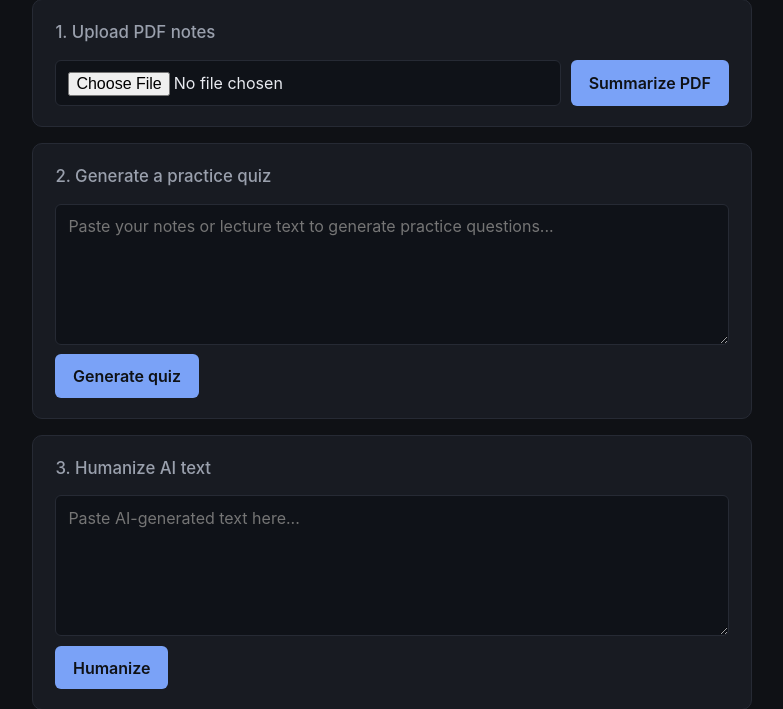
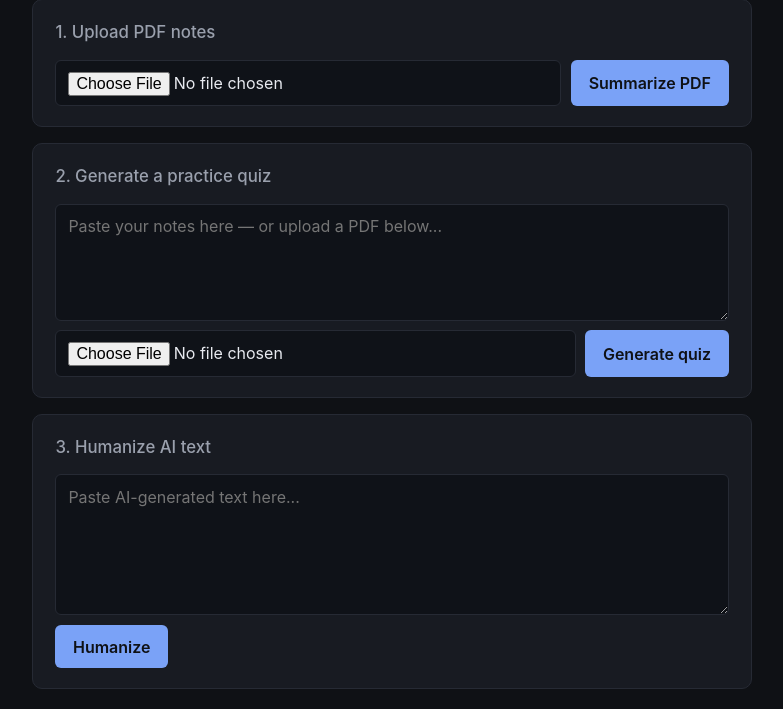
Before and after one commit to fmehdiyeva/student-summary-app, a Flask app: page / in a window 1280 px wide. Shown: the part 287-996 px from the top of the page, without its empty margins (248-1031 px from the left). Run offline with Flask 3, Linux system fonts and the light colour scheme.

Commit message:
Quiz: accept PDF upload in addition to pasted text

```diff
--- a/app.py
+++ b/app.py
@@ -7,7 +7,13 @@ from flask_limiter import Limiter
 from flask_limiter.util import get_remote_address
 from werkzeug.utils import secure_filename
 
-from summarizer import generate_quiz, humanize_text, summarize_pdf, summarize_youtube
+from summarizer import (
+    generate_quiz,
+    humanize_text,
+    quiz_from_pdf,
+    summarize_pdf,
+    summarize_youtube,
+)
 
 UPLOAD_DIR = Path(__file__).parent / "uploads"
 UPLOAD_DIR.mkdir(exist_ok=True)
@@ -86,11 +92,21 @@ def handle_youtube():
 @app.post("/quiz")
 @limiter.limit("5 per minute")
 def handle_quiz():
+    language = request.form.get("language", "").strip() or "English"
+
+    file = request.files.get("file")
+    if file and file.filename:
+        try:
+            path = _save_upload(file, ALLOWED_PDF)
+        except ValueError as e:
+            return jsonify(error=str(e)), 400
+        result = quiz_from_pdf(path, language=language)
+        return jsonify(result=result, source=path.name)
+
     data = request.get_json(silent=True) or request.form
     text = (data.get("text") or "").strip()
-    language = (data.get("language") or "").strip() or "English"
     if not text:
-        return jsonify(error="No text provided"), 400
+        return jsonify(error="Paste some notes or choose a PDF first."), 400
     result = generate_quiz(text, language=language)
     return jsonify(result=result)
 
--- a/summarizer.py
+++ b/summarizer.py
@@ -77,6 +77,22 @@ def summarize_pdf(path: Path, language: str = "English") -> str:
         return "No extractable text was found in the PDF — it may be a scanned image. Try an OCR step before summarizing."
 
     return _summarize_text(text, kind="pdf", language=language)
+
+
+def quiz_from_pdf(path: Path, language: str = "English") -> str:
+    try:
+        text = _extract_pdf_text(path)
+    except ValueError as e:
+        return str(e)
+    except PdfReadError as e:
+        return f"Could not read PDF: {e}"
+    except FileNotFoundError:
+        return "PDF file was not found on disk."
+
+    if not text.strip():
+        return "No extractable text was found in the PDF — it may be a scanned image. Try an OCR step first."
+
+    return generate_quiz(text, language=language)
 
 
 def summarize_youtube(url: str, language: str = "English") -> str:
--- a/templates/index.html
+++ b/templates/index.html
@@ -63,7 +63,8 @@
         <section class="card">
             <h2>2. Generate a practice quiz</h2>
             <form id="quiz-form" class="upload-form">
-                <textarea name="text" rows="5" placeholder="Paste your notes or lecture text to generate practice questions..." required></textarea>
+                <textarea name="text" rows="4" placeholder="Paste your notes here — or upload a PDF below..."></textarea>
+                <input type="file" name="file" accept="application/pdf">
                 <button type="submit">Generate quiz</button>
             </form>
         </section>
@@ -116,18 +117,21 @@
 
         document.getElementById("quiz-form").addEventListener("submit", async (e) => {
             e.preventDefault();
-            const text = e.target.elements["text"].value;
+            const fd = new FormData(e.target);
+            fd.append("language", languageInput.value);
+            const text = (fd.get("text") || "").trim();
+            const file = fd.get("file");
+            if (!text && (!file || !file.name)) {
+                setStatus("Paste some notes or choose a PDF first.", true);
+                return;
+            }
             setStatus("Working...");
             output.textContent = "";
             try {
-                const res = await fetch("/quiz", {
-                    method: "POST",
-                    headers: { "Content-Type": "application/json" },
-                    body: JSON.stringify({ text, language: languageInput.value }),
-                });
+                const res = await fetch("/quiz", { method: "POST", body: fd });
                 const data = await res.json();
                 if (!res.ok) throw new Error(data.error || "Request failed");
-                setStatus("Done");
+                setStatus(data.source ? `Done · source: ${data.source}` : "Done");
                 output.textContent = data.result;
             } catch (err) {
                 setStatus(err.message, true);
```
